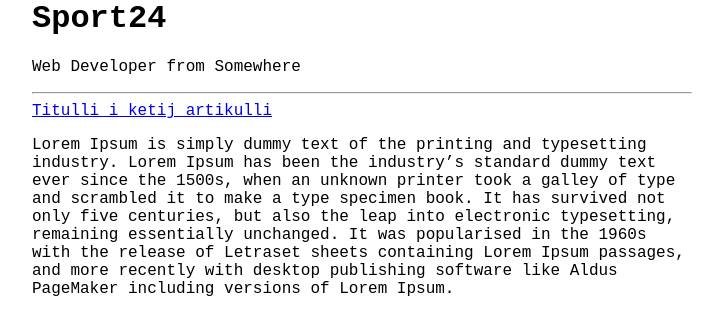
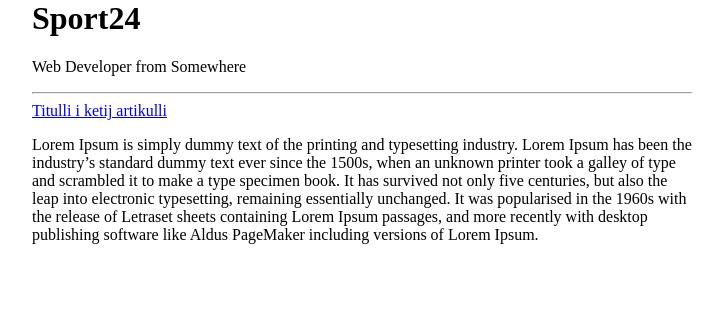
Before and after one commit to 78965/78965.github-io, a Jekyll site: the page built from index.html, in a window 1280 px wide. Shown: the top 335 px of the page, without its empty margins (278-1001 px from the left). Built offline with Jekyll 4.4.1, drawn with Linux system fonts in a browser that asks for light colours.

Commit message:
Update default.html

```diff
--- a/_layouts/default.html
+++ b/_layouts/default.html
@@ -2,7 +2,7 @@
   <head>
     <title>{% if page.title %}{{ page.title }} – {% endif %}{{ site.name }} – {{ site.description }}</title>
     <style>
-      body {max-width:660px;margin:0 auto;font-family:Courier New;}
+      body {max-width:660px;margin:0 auto;font-family:Times New Roman;}
     </style>
         <link href="https://fonts.googleapis.com/css?family=Open+Sans" rel="stylesheet" type="text/css">
   </head>
```
